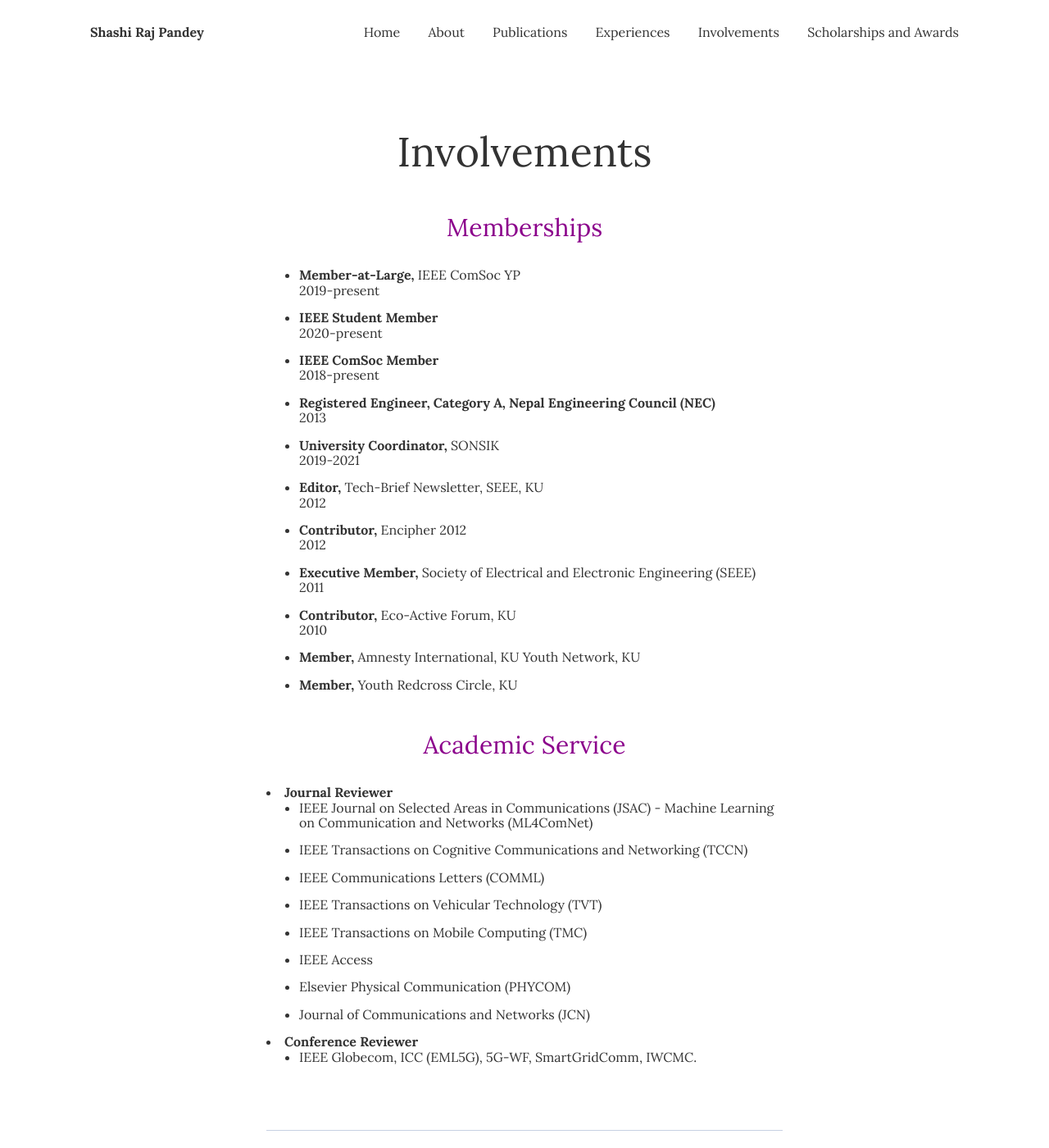
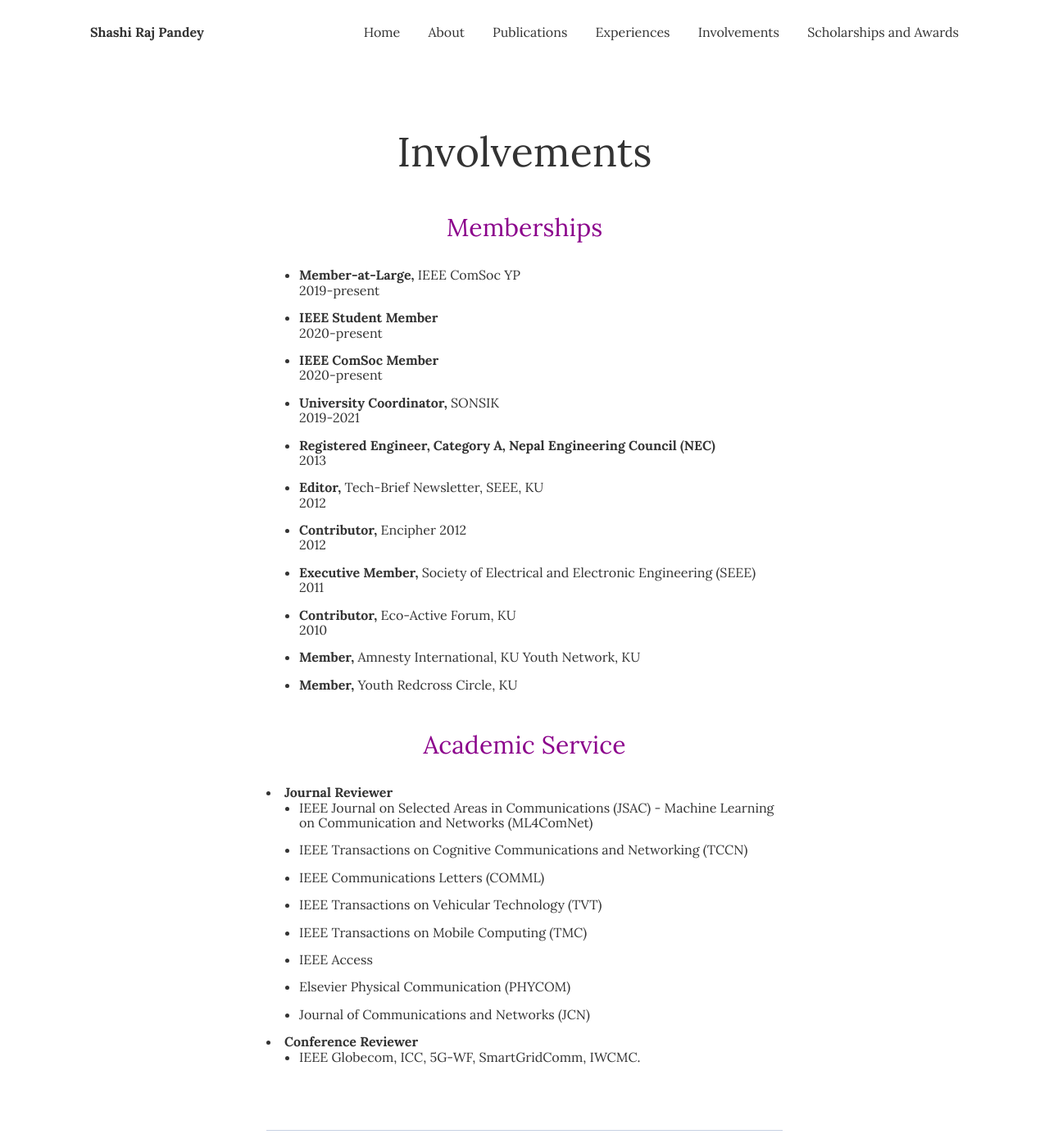
Before and after one commit to shashirajpandey/shashirajpandey, a Jekyll site: the page built from _pages/cinvolvements.md, in a window 1280 px wide and 1400 px high. Shown: the whole window at 82% size. Built offline with Jekyll 4.4.1, drawn with Linux system fonts in a browser that asks for light colours.

Commit message:
Update cinvolvements.md

```diff
--- a/_pages/cinvolvements.md
+++ b/_pages/cinvolvements.md
@@ -10,11 +10,11 @@
 
 	<li><b>IEEE Student Member</b><div class="pull-right"> 2020-present</div></li>
 
-	<li><b>IEEE ComSoc Member</b><div class="pull-right"> 2018-present</div></li>
-
-	<li><b>Registered Engineer, Category A, Nepal Engineering Council (NEC)</b><div class="pull-right"> 2013</div></li>
+	<li><b>IEEE ComSoc Member</b><div class="pull-right"> 2020-present</div></li>
 
     <li><b>University Coordinator,</b> SONSIK<div class="pull-right"> 2019-2021</div></li>
+
+    <li><b>Registered Engineer, Category A, Nepal Engineering Council (NEC)</b><div class="pull-right"> 2013</div></li>
 
 	<li><b>Editor, </b>Tech-Brief Newsletter, SEEE, KU <div class="pull-right"> 2012</div></li>
 
@@ -46,5 +46,5 @@
   </li>
   <li><strong>Conference Reviewer</strong>
 	<ul>
-	<li>IEEE Globecom, ICC (EML5G), 5G-WF, SmartGridComm, IWCMC.</li>
+	<li>IEEE Globecom, ICC, 5G-WF, SmartGridComm, IWCMC.</li>
     </ul>
```
